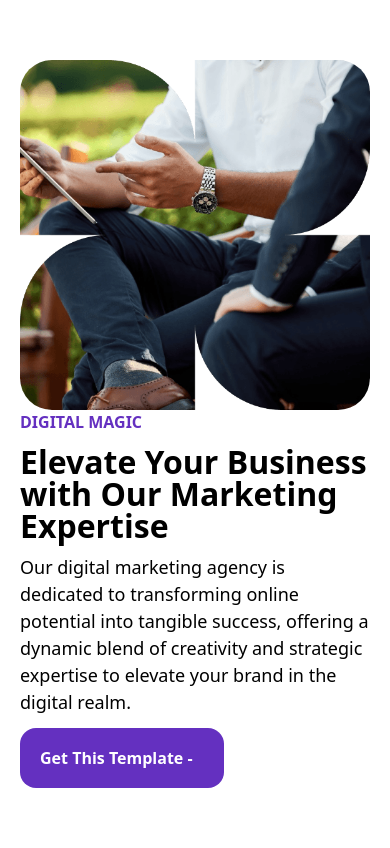
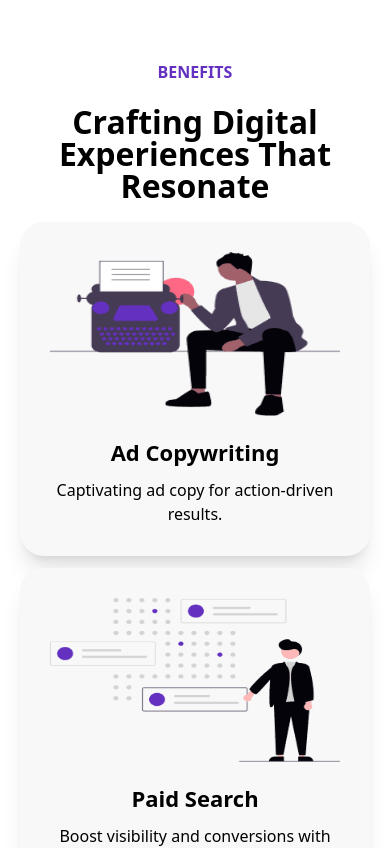
Before and after one commit to deepak-077/digital_Marketing, a Next.js app: page / in a window 390 px wide. Shown: the top 848 px of the page. Built offline with nearby package versions, Linux system fonts and the light colour scheme.

Commit message:
page 5 made responsive

```diff
--- a/app/components/Fifth.tsx
+++ b/app/components/Fifth.tsx
@@ -18,39 +18,34 @@ const data=[
 
 function Fifth(){
     return(
+
+        // the div containing top and bottom component is restricted to a width of 773px
         <div className="flex justify-center ">
-            <div className="flex flex-col justify-between items-center w-full max-w-300 h-191 px-5 pt-25 pb-[150px]">
+            <div className="flex flex-col gap-5 lg:justify-between items-center w-full lg:max-w-300 h-auto lg:h-191 px-5 pt-15 md:pt-20 lg:pt-25 pb-25 md:pb-[150px]">
 
             {/* Top part */}
-            <div className="flex flex-col items-center justify-between w-full max-w-[615px] h-[142px]">
+            <div className="flex flex-col items-center justify-between w-full lg:max-w-[615px] h-[142px]">
                 <p className="w-full  font-semibold text-[#6430c0] text-center">BENEFITS</p>
-                <h2 className="w-full text-[44px] font-semibold leading-none text-center">Crafting Digital Experiences That Resonate</h2>
+                <h2 className="w-full text-[32px] sm:text-[36px] lg:text-[44px] font-semibold leading-none text-center">Crafting Digital Experiences That Resonate</h2>
             </div>
 
             {/* Bottom part */}
-            <div className="flex items-center justify-between w-full max-w-290 h-[334px]">
+            <div className="flex flex-col md:flex-row items-center gap-3 md:justify-between w-full max-w-290 h-auto lg:h-[334px]">
                 {data.map((item,index)=>(
 
-                    <div key={index} className="flex flex-col justify-between shadow-xl w-full max-w-94 h-[334px] p-[30px] rounded-3xl bg-[#f8f8f9]">
-                        <img src={item.img} alt="" className="w-full max-w-79 h-41"/>
+                    <div key={index} className="flex flex-col justify-between items-center shadow-xl w-full  md:max-w-94 h-[334px] p-[30px] rounded-3xl bg-[#f8f8f9]">
+                        <img src={item.img} alt="" className="w-full max-w-79 h-41 sm:w-[300px]"/>
 
-                        <div className="flex flex-col h-[90px] justify-between">
+                        <div className="flex flex-col h-[90px] justify-between sm:gap-3 sm:h-auto">
                             <h3 className="font-semibold text-[22px] text-center"> {item.title}</h3>
                             <p className="text-center">{item.text}</p>
                         </div>
 
-
                     </div>
                 ))}
-
-
             </div>
-
-
         </div>
-
         </div>
-
     )
 
 }
--- a/app/components/Third.tsx
+++ b/app/components/Third.tsx
@@ -1,16 +1,16 @@
 function Third(){
     return(
         <div className=" flex justify-center ">
-            <div className="flex flex-col lg:flex-row justify-between items-center w-full max-w-300 h-[954px] sm:h-[1100px] md:h-auto  lg:h-192.5 px-5 py-15 lg:py-25">
+            <div className="flex flex-col md:flex-row md:gap-3 lg:justify-between items-center w-full max-w-300 h-[954px] sm:h-full sm:max-h-[1100px] md:h-auto lg:h-192.5 px-5 py-15 md:py-25">
 
             {/* Left part */}
-            <img src="one.jpg" alt="" className="w-full h-auto lg:w-135 lg:h-143 rounded-4xl"/>
+            <img src="one.jpg" alt="" className="w-auto md:w-[440px] h-auto lg:w-135 lg:h-143 rounded-4xl"/>
 
             {/* Right part */}
-            <div className="flex flex-col justify-between w-full lg:max-w-135 h-[496px] sm:h-[372px] md:h-[300px] lg::h-105">
+            <div className="flex flex-col w-full md:max-w-135 h-[496px] gap-3 sm:h-auto sm:gap-4 md:h-auto md:gap-5 lg:h-105 lg:justify-between">
                 <p className="w-full font-semibold text-[#6430c0]">DIGITAL MAGIC</p>
-                <h2 className="w-full text-[32px] md:text-[46px] font-semibold leading-none">Elevate Your Business with Our Marketing Expertise</h2>
-                <p className="text-[18px] lg:text-[16px]">Our digital marketing agency is dedicated to transforming online potential into tangible success,
+                <h2 className="w-full text-[32px] lg:text-[46px] font-semibold leading-none">Elevate Your Business with Our Marketing Expertise</h2>
+                <p className="text-[18px] md:text-[16px]">Our digital marketing agency is dedicated to transforming online potential into tangible success,
                     offering a dynamic blend of creativity and strategic expertise to elevate your brand in the digital realm.</p>
 
                 <div className="flex justify-center w-51 px-5 py-[18px] bg-[#6430c0] rounded-2xl">
@@ -21,12 +21,8 @@ function Third(){
                 </div>
 
             </div>
-
             </div>
-
         </div>
-
     )
-
 }
 export default Third
--- a/app/page.tsx
+++ b/app/page.tsx
@@ -17,8 +17,8 @@ export default function Home() {
       {/* <Navbar/> */}
       {/* <Second/> */}
       {/* <Third/> */}
-      <Fourth/>
-      {/* <Fifth/> */}
+      {/* <Fourth/> */}
+      <Fifth/>
       {/* <Sixth/> */}
       {/* <Seventh/> */}
       {/* <Eighth/>
```
